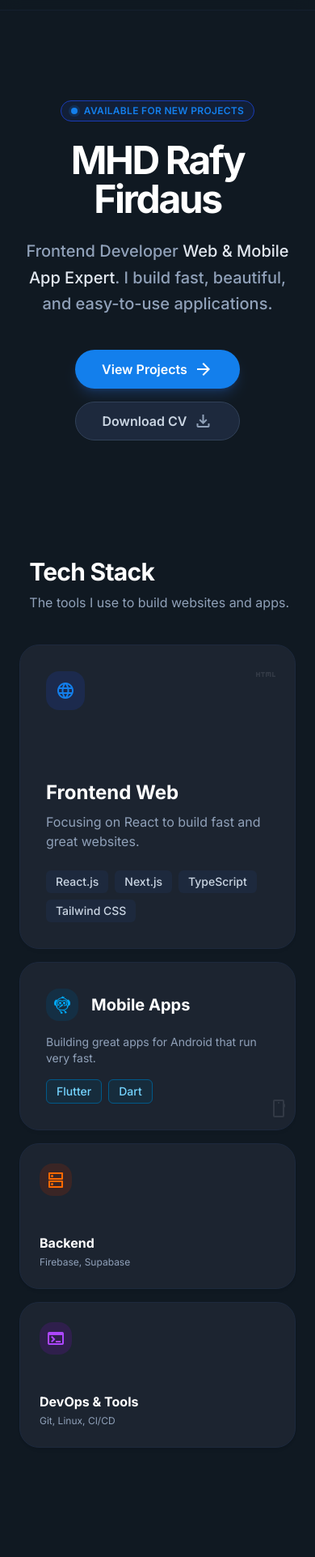
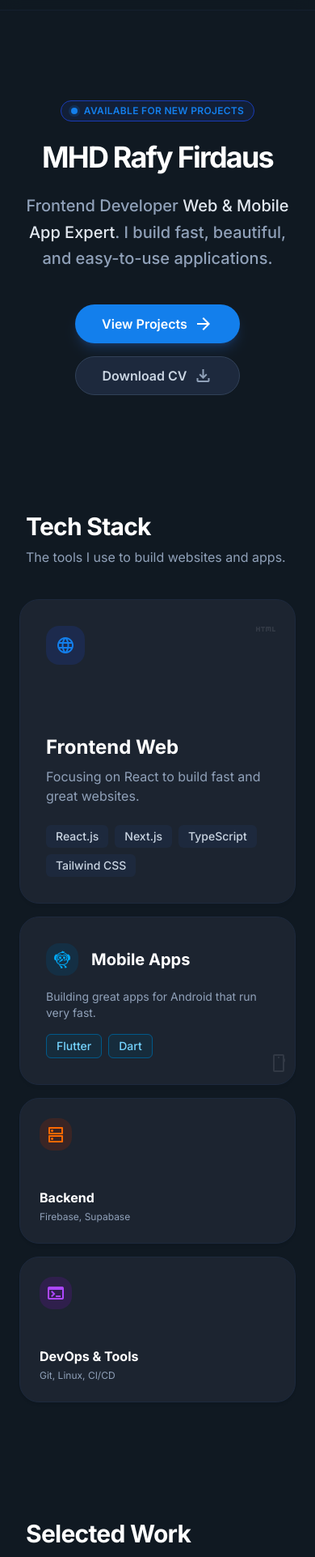
Before and after one commit to RafyFirdaus/MainPortofolio, a Next.js app: page / in a window 390 px wide. Shown: the part 52-1975 px from the top of the page at 81% size. Built offline with nearby package versions, Linux system fonts and the light colour scheme.

Commit message:
FIX:Responsive

```diff
--- a/src/app/page.tsx
+++ b/src/app/page.tsx
@@ -37,7 +37,7 @@ export default function Home() {
         </div>
       </nav>
 
-      <main className="flex-grow pt-24 pb-20 px-6">
+      <main className="grow pt-24 pb-20 px-6 overflow-x-hidden">
         <section className="max-w-4xl mx-auto py-20 md:py-32 flex flex-col items-center text-center">
           <div className="mb-6 inline-flex items-center gap-2 px-3 py-1 rounded-full bg-blue-50 border border-blue-100 text-primary text-xs font-semibold tracking-wide uppercase dark:bg-blue-900/20 dark:border-blue-800">
             <span className="relative flex h-2 w-2">
@@ -46,7 +46,7 @@ export default function Home() {
             </span>
             {t.hero.available}
           </div>
-          <h1 className="text-5xl md:text-7xl font-bold tracking-tighter mb-6 text-slate-900 dark:text-white">
+          <h1 className="text-4xl sm:text-5xl md:text-7xl font-bold tracking-tighter mb-6 text-slate-900 dark:text-white">
             MHD Rafy Firdaus
           </h1>
           <p className="text-xl md:text-2xl text-slate-500 dark:text-slate-400 font-medium max-w-2xl leading-relaxed">
@@ -65,7 +65,7 @@ export default function Home() {
         </section>
 
         <section className="max-w-6xl mx-auto py-16" id="about">
-          <div className="flex flex-col md:flex-row justify-between items-end mb-10 px-2">
+          <div className="flex flex-col md:flex-row justify-between items-start md:items-end mb-10 px-2">
             <div>
               <h2 className="text-3xl font-bold text-slate-900 dark:text-white tracking-tight">{t.about.title}</h2>
               <p className="mt-2 text-slate-500 dark:text-slate-400">{t.about.subtitle}</p>
@@ -136,7 +136,7 @@ export default function Home() {
         </section>
 
         <section className="max-w-6xl mx-auto py-20" id="projects">
-          <div className="flex flex-col md:flex-row justify-between items-end mb-12 px-2">
+          <div className="flex flex-col md:flex-row justify-between items-start md:items-end mb-12 px-2">
             <div>
               <h2 className="text-3xl font-bold text-slate-900 dark:text-white tracking-tight">{t.projects.title}</h2>
               <p className="mt-2 text-slate-500 dark:text-slate-400">{t.projects.subtitle}</p>
@@ -156,7 +156,7 @@ export default function Home() {
                   className="object-contain transition-transform duration-500 group-hover:scale-105"
                 />
               </div>
-              <div className="p-6 flex flex-col flex-grow">
+              <div className="p-6 flex flex-col grow">
                 <div className="mb-4">
                   <h3 className="text-lg font-bold text-slate-900 dark:text-white group-hover:text-primary transition-colors">{t.projects.mbh.title}</h3>
                   <p className="text-sm text-slate-500 mt-1 dark:text-slate-400">{t.projects.mbh.tagline}</p>
@@ -185,7 +185,7 @@ export default function Home() {
                   className="object-contain transition-transform duration-500 group-hover:scale-105"
                 />
               </div>
-              <div className="p-6 flex flex-col flex-grow">
+              <div className="p-6 flex flex-col grow">
                 <div className="mb-4">
                   <h3 className="text-lg font-bold text-slate-900 dark:text-white group-hover:text-primary transition-colors">{t.projects.kalbaca.title}</h3>
                   <p className="text-sm text-slate-500 mt-1 dark:text-slate-400">{t.projects.kalbaca.tagline}</p>
@@ -214,7 +214,7 @@ export default function Home() {
                   className="object-contain transition-transform duration-500 group-hover:scale-105"
                 />
               </div>
-              <div className="p-6 flex flex-col flex-grow">
+              <div className="p-6 flex flex-col grow">
                 <div className="mb-4">
                   <h3 className="text-lg font-bold text-slate-900 dark:text-white group-hover:text-primary transition-colors">{t.projects.beatify.title}</h3>
                   <p className="text-sm text-slate-500 mt-1 dark:text-slate-400">{t.projects.beatify.tagline}</p>
@@ -235,7 +235,7 @@ export default function Home() {
             </div>
           </div>
           <div className="mt-12 text-center md:hidden">
-            <a className="inline-flex items-center text-primary font-medium hover:text-blue-700 transition-colors" href="#">
+            <a className="inline-flex items-center text-primary font-medium hover:text-blue-700 transition-colors" href="https://github.com/RafyFirdaus">
               {t.projects.viewGithubProfile}
               <span className="material-symbols-outlined ml-1 text-lg">open_in_new</span>
             </a>
@@ -246,7 +246,7 @@ export default function Home() {
           <div className="flex flex-col items-center text-center">
             <h2 className="text-2xl font-bold text-slate-900 dark:text-white mb-6">{t.footer.readyTitle}</h2>
             <p className="text-slate-500 dark:text-slate-400 mb-8 max-w-md">{t.footer.readyDesc}</p>
-            <a className="text-3xl md:text-5xl font-bold text-primary hover:text-blue-600 transition-colors tracking-tight mb-12" href="mailto:rafy@example.com">
+            <a className="text-xl sm:text-3xl md:text-5xl font-bold text-primary hover:text-blue-600 transition-colors tracking-tight mb-12 break-all sm:break-normal" href="mailto:rafyfirdaus20@gmail.com">
               rafyfirdaus20@gmail.com
             </a>
             <div className="flex gap-8 mb-12">
```
